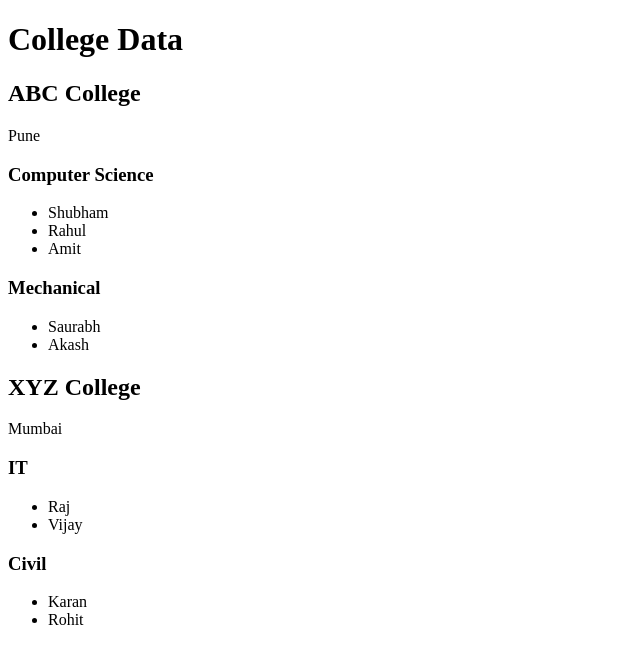
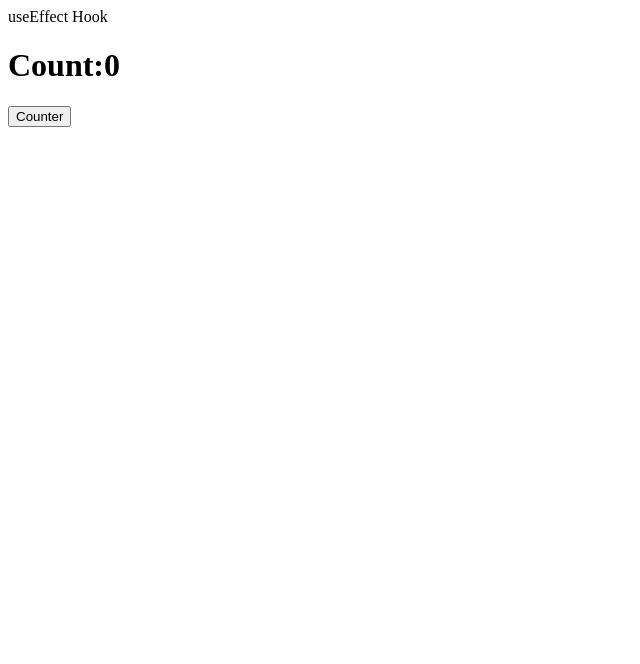
Before and after one commit to Shivamvish26/react-19-learning, a React (Vite) app: page / in a window 1280 px wide. Shown: the top 664 px of the page, without its empty margins (0-640 px from the left). Built offline with nearby package versions, Linux system fonts and the light colour scheme.

Commit message:
react learning

```diff
--- a/src/App.jsx
+++ b/src/App.jsx
@@ -16,6 +16,7 @@ import TodoList from "./interview/todolist";
 import Toggle from "./interview/toggle";
 import Wrapper from "./interview/wrapper";
 import Nestedloop from "./interview/Nestedloop";
+import Useeffecthook from "./interview/Useeffecthook";
 
 function App() {
   {
@@ -68,7 +69,8 @@ function App() {
       </select>
       <Clock colour={colour} /> */}
 
-      <Nestedloop/>
+      {/* <Nestedloop/> */}
+      <Useeffecthook/>
     </>
   );
 }
--- /dev/null
+++ b/src/interview/Useeffecthook.jsx
@@ -0,0 +1,21 @@
+import React, { useState, useEffect } from "react";
+
+export default function Useeffecthook() {
+  const [count, setCount] = useState(0);
+
+  function handleClick() {
+    console.log("Function called once");
+  }
+
+  useEffect(() => {
+    handleClick();
+  }, []);
+
+  return (
+    <div>
+      useEffect Hook
+      <h1>Count:{count}</h1>
+      <button onClick={() => setCount(count + 1)}>Counter</button>
+    </div>
+  );
+}
```
